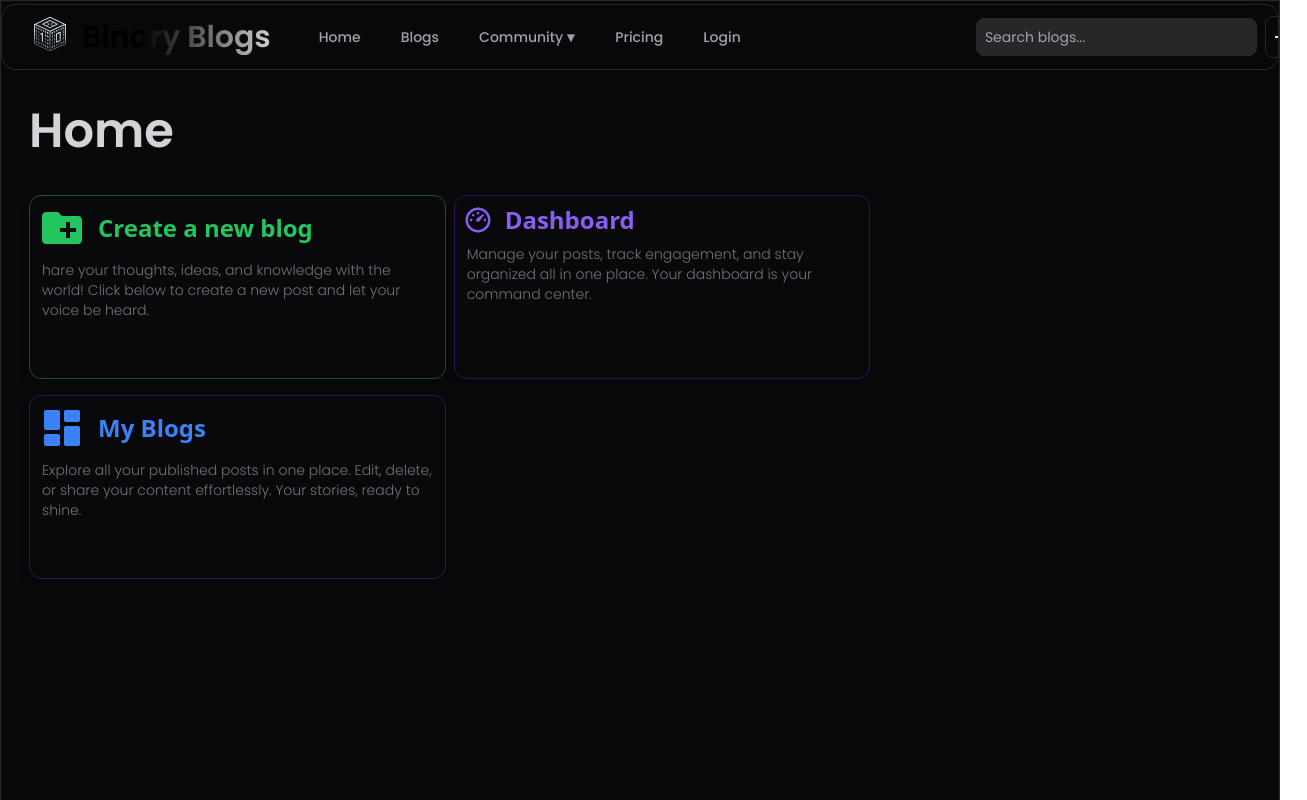
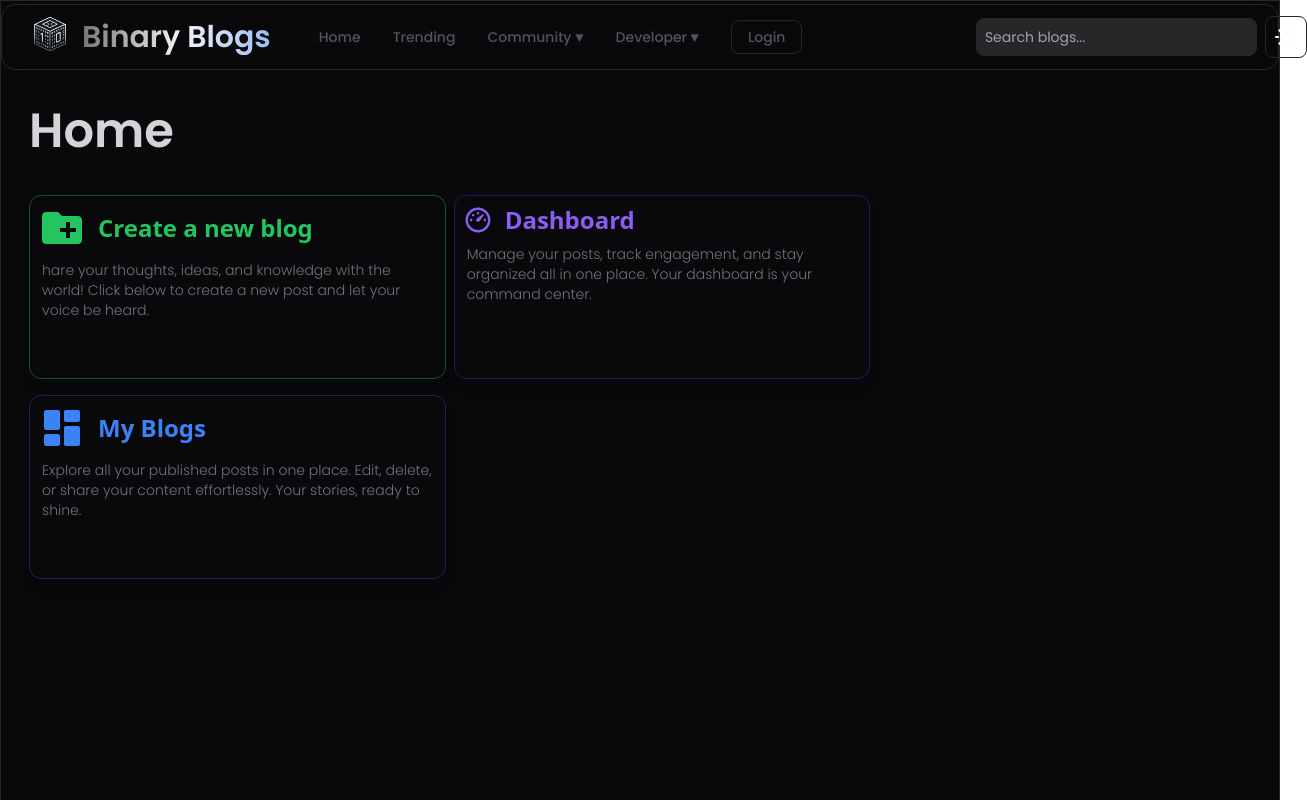
Before and after one commit to shaikhFaris/Binary_Blogs, a React (Vite) app in the folder client/: page / in a window 1280 px wide. Shown: the top 800 px of the page, 1307 px wide, since content can reach past the window. Built offline with nearby package versions, Linux system fonts and the light colour scheme; a web font is replaced by a local one.

Commit message:
made some changes in the navbar design

```diff
--- a/client/src/components/Navbar.jsx
+++ b/client/src/components/Navbar.jsx
@@ -1,10 +1,13 @@
 import { MdOutlineLightMode } from "react-icons/md";
 import { Link } from "react-router-dom";
-import { useContext } from "react";
+import { AnimatePresence, motion } from "framer-motion";
+import { useContext, useState } from "react";
 import AuthContext from "../context/AuthProvider";
 import { TbLayoutSidebarLeftCollapse } from "react-icons/tb";
 
 const Navbar = ({ smallDeviceSidebar, setSmallDeviceSidebar }) => {
+  const [communityHover, setcommunityHover] = useState(false);
+  const [devsHover, setdevsHover] = useState(false);
   const { auth } = useContext(AuthContext);
   const handleMode = () => {
     const mode = document.querySelector("html").className;
@@ -17,7 +20,7 @@ const Navbar = ({ smallDeviceSidebar, setSmallDeviceSidebar }) => {
 
   return (
     <div
-      className="pr-2 py-2  xl:py-0 backdrop-blur-lg sticky top-1 z-50 w-full  bg-transparent border border-[hsl(var(--border))] rounded-[0.9em] text-[hsl(var(--foreground))] flex justify-between items-center xl:px-4 shadow-md dark:shadow-none overflow-hidden"
+      className="pr-2 py-2  xl:py-0 backdrop-blur-lg sticky top-1 z-50 w-full  bg-transparent border border-[hsl(var(--border))] rounded-[0.9em] text-[hsl(var(--foreground))] flex justify-between items-center xl:px-4 shadow-md dark:shadow-none overflow-hidden lg:overflow-visible"
       id="navbar"
     >
       <div className="flex items-center">
@@ -29,27 +32,74 @@ const Navbar = ({ smallDeviceSidebar, setSmallDeviceSidebar }) => {
         <h1 className="aniamted-gradient text-2xl xl:text-3xl font-semibold xl:mr-12">
           Binary Blogs
         </h1>
-        <ul className="hidden xl:flex text-zinc-400 items-center text-sm gap-10 font-medium">
+        <ul className="hidden xl:flex text-zinc-400 dark:text-zinc-600 items-center text-sm gap-8 font-medium">
           <li className="hover:text-[hsl(var(--foreground))] duration-150">
             <Link to={"/"}>Home</Link>
           </li>
           <li className="hover:text-[hsl(var(--foreground))] duration-150">
-            Blogs
+            Trending
           </li>
-          <li className="hover:text-[hsl(var(--foreground))] duration-150">
-            Community ▼
+          <li
+            className="hover:text-[hsl(var(--foreground))] relative duration-150 cursor-pointer"
+            onMouseEnter={() => setcommunityHover(true)}
+            onMouseLeave={() => setcommunityHover(false)}
+          >
+            Community{" "}
+            <span
+              className={`transition-all inline-flex ${
+                communityHover &&
+                "rotate-180 text-[hsl(var(--blue-foreground))] "
+              } duration-300 `}
+            >
+              ▼
+            </span>
+            <AnimatePresence>
+              {communityHover && (
+                <motion.div
+                  initial={{ scale: 0 }}
+                  animate={{ scale: 1 }}
+                  exit={{ scale: 0 }}
+                  className="absolute top-10 shadow-md border border-[hsl(var(--border))] bg-[hsl(var(--background))] w-[32vw] h-[40vh] rounded-xl p-3 dark:shadow-none "
+                >
+                  hello
+                </motion.div>
+              )}
+            </AnimatePresence>
           </li>
-          <li className="hover:text-[hsl(var(--foreground))] duration-150">
-            Pricing
+          <li
+            className="hover:text-[hsl(var(--foreground))] relative duration-150 cursor-pointer"
+            onMouseEnter={() => setdevsHover(true)}
+            onMouseLeave={() => setdevsHover(false)}
+          >
+            Developer{" "}
+            <span
+              className={`transition-all inline-flex ${
+                devsHover && "rotate-180 text-[hsl(var(--blue-foreground))] "
+              } duration-200 `}
+            >
+              ▼
+            </span>
+            <AnimatePresence>
+              {devsHover && (
+                <motion.div
+                  initial={{ scale: 0 }}
+                  animate={{ scale: 1 }}
+                  exit={{ scale: 0 }}
+                  className="absolute top-10 shadow-md border border-[hsl(var(--border))] bg-[hsl(var(--background))] w-[32vw] h-[40vh] rounded-xl p-3"
+                >
+                  hello
+                </motion.div>
+              )}
+            </AnimatePresence>
           </li>
           {auth?.email && auth?.email && (
-            <li className="hover:text-[hsl(var(--foreground))] duration-150">
+            <li className="hover:text-[hsl(var(--foreground))] hover:bg-[hsl(var(--secondary))] border border-[hsl(var(--border))] px-4 py-[0.4rem] rounded-lg duration-150">
               <Link to={"/logout"}>logout</Link>
             </li>
           )}
 
           {(!auth?.email || !auth?.email) && (
-            <li className="hover:text-[hsl(var(--foreground))] duration-150">
+            <li className="hover:text-[hsl(var(--foreground))] hover:bg-[hsl(var(--secondary))] border border-[hsl(var(--border))] px-4 py-[0.4rem] rounded-lg duration-150">
               <Link to={"/login"}>Login</Link>
             </li>
           )}
--- a/client/src/index.css
+++ b/client/src/index.css
@@ -8,6 +8,7 @@
   padding: 0;
   margin: 0;
   font-family: "Poppins", "Courier New";
+  box-sizing: border-box;
 }
 
 @layer base {
@@ -86,7 +87,6 @@
 .aniamted-gradient {
   background: linear-gradient(
     to right,
-    black,
     black,
     #f4f4f5,
     hsl(217.2 91.2% 59.8%),
```
